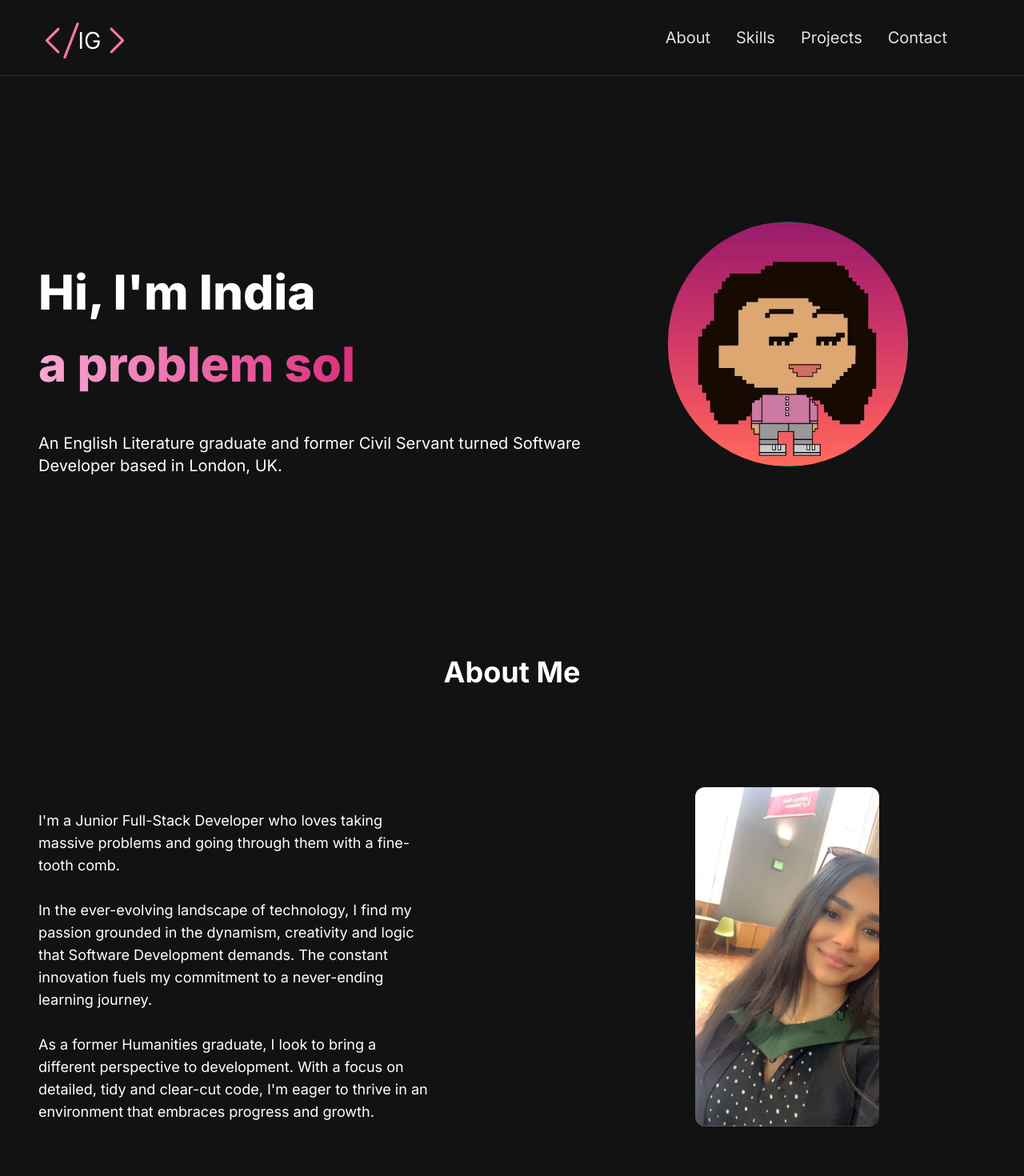
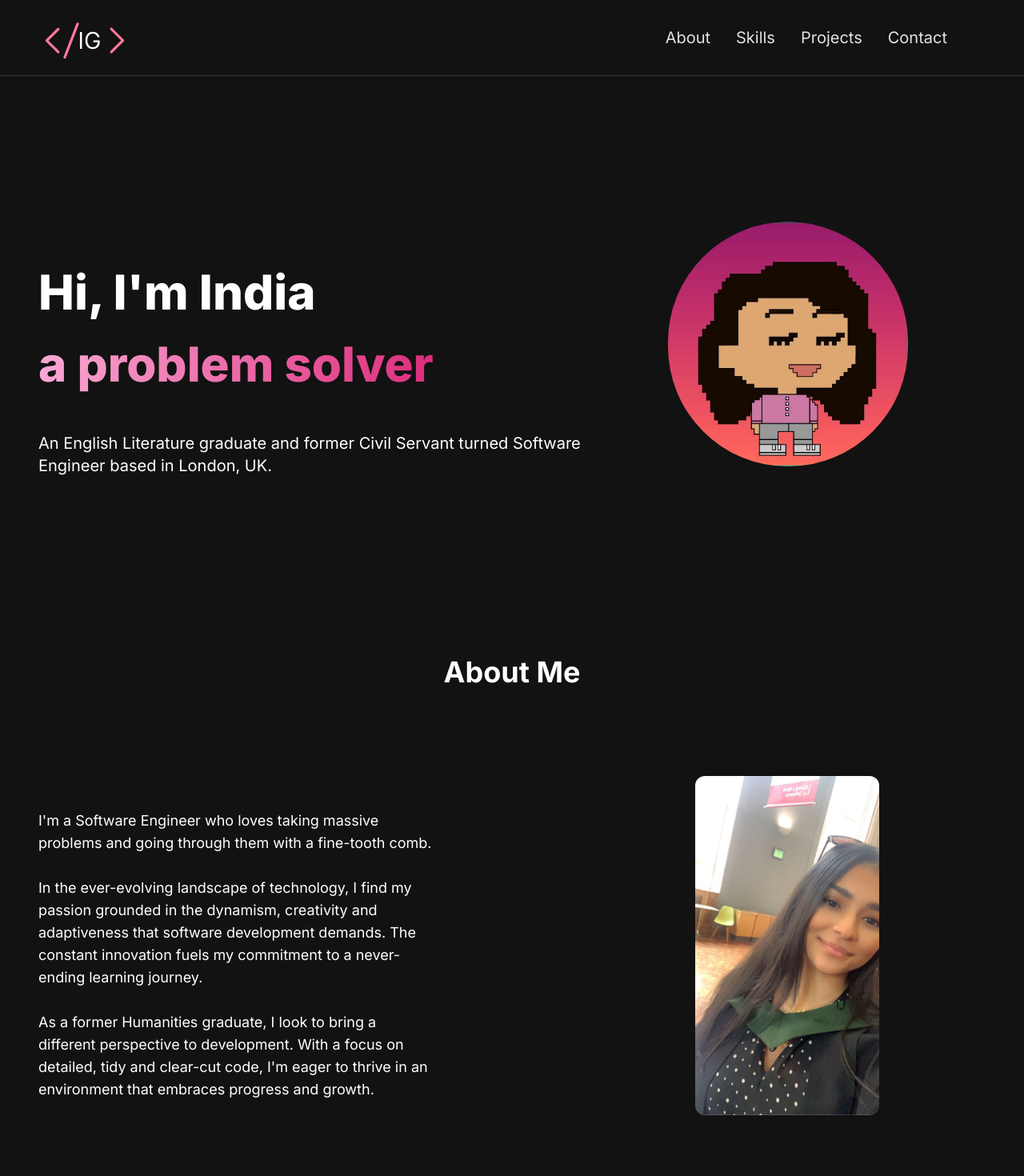
Before and after one commit to indiagrant/React-Portfolio-Site, a Next.js app: page / in a window 1280 px wide. Shown: the top 1470 px of the page at 80% size. Built offline with nearby package versions, Linux system fonts and the light colour scheme.

Commit message:
update about me section

```diff
--- a/src/app/components/AboutSection.jsx
+++ b/src/app/components/AboutSection.jsx
@@ -49,12 +49,12 @@ const AboutSection = () => {
       <div className="md:grid md:grid-cols-2 gap-8 items-center xl:gap-48 sm:py-16 lg:mb-20">
         <div className="lg:pt-12 md:mt-0 text-left flex flex-col h-full ">
           <p className="md:text-base lg:text-lg sm:text-sm mb-6">
-            I&apos;m a Junior Full-Stack Developer who loves taking massive
-            problems and going through them with a fine-tooth comb. <br></br>
+            I&apos;m a Software Engineer who loves taking massive problems and
+            going through them with a fine-tooth comb. <br></br>
             <br></br>
             In the ever-evolving landscape of technology, I find my passion
-            grounded in the dynamism, creativity and logic that Software
-            Development demands. The constant innovation fuels my commitment to
+            grounded in the dynamism, creativity and adaptiveness that software
+            development demands. The constant innovation fuels my commitment to
             a never-ending learning journey.
             <br></br>
             <br></br> As a former Humanities graduate, I look to bring a
--- a/src/app/components/HeroSection.jsx
+++ b/src/app/components/HeroSection.jsx
@@ -15,7 +15,7 @@ const HeroSection = () => {
             <span className="text-transparent bg-clip-text bg-gradient-to-r from-pink-300 to-pink-600">
               <TypeAnimation
                 sequence={[
-                  "a full-stack developer",
+                  "a software engineer",
                   1500,
                   "a problem solver",
                   1500,
@@ -30,7 +30,7 @@ const HeroSection = () => {
           </h1>
           <p className="text-[white] text-base sm:text-lg mb-6 lg:text-xl mt-10">
             An English Literature graduate and former Civil Servant turned
-            Software Developer based in London, UK. <br />
+            Software Engineer based in London, UK. <br />
           </p>
           <div>
             {/* <Link href="/IndiaGrantCV.pdf" passHref target="_blank">
```
